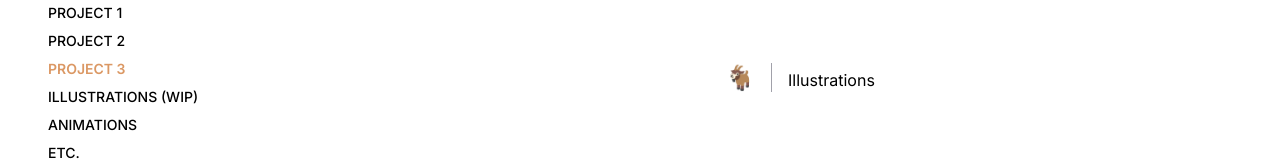
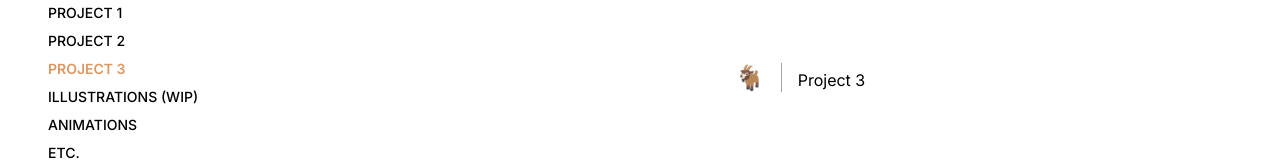
Before and after one commit to cashewpillar/akairosu, a Next.js app: page /project-3 in a window 1280 px wide. Shown: the part 322-483 px from the top of the page. Built offline with nearby package versions, Linux system fonts and the light colour scheme.

Commit message:
chore: change content

```diff
--- a/app/(projects)/project-3/page.tsx
+++ b/app/(projects)/project-3/page.tsx
@@ -10,7 +10,7 @@ const Home: NextPage = () => {
     <main className="relative h-full grid place-content-center">
       <div>
         <span className="text-2xl pr-4 mr-4 border-e-[1px] border-zinc-400">🐐</span>
-        <span>Illustrations</span>
+        <span>Project 3</span>
       </div>
     </main>
   )
```
